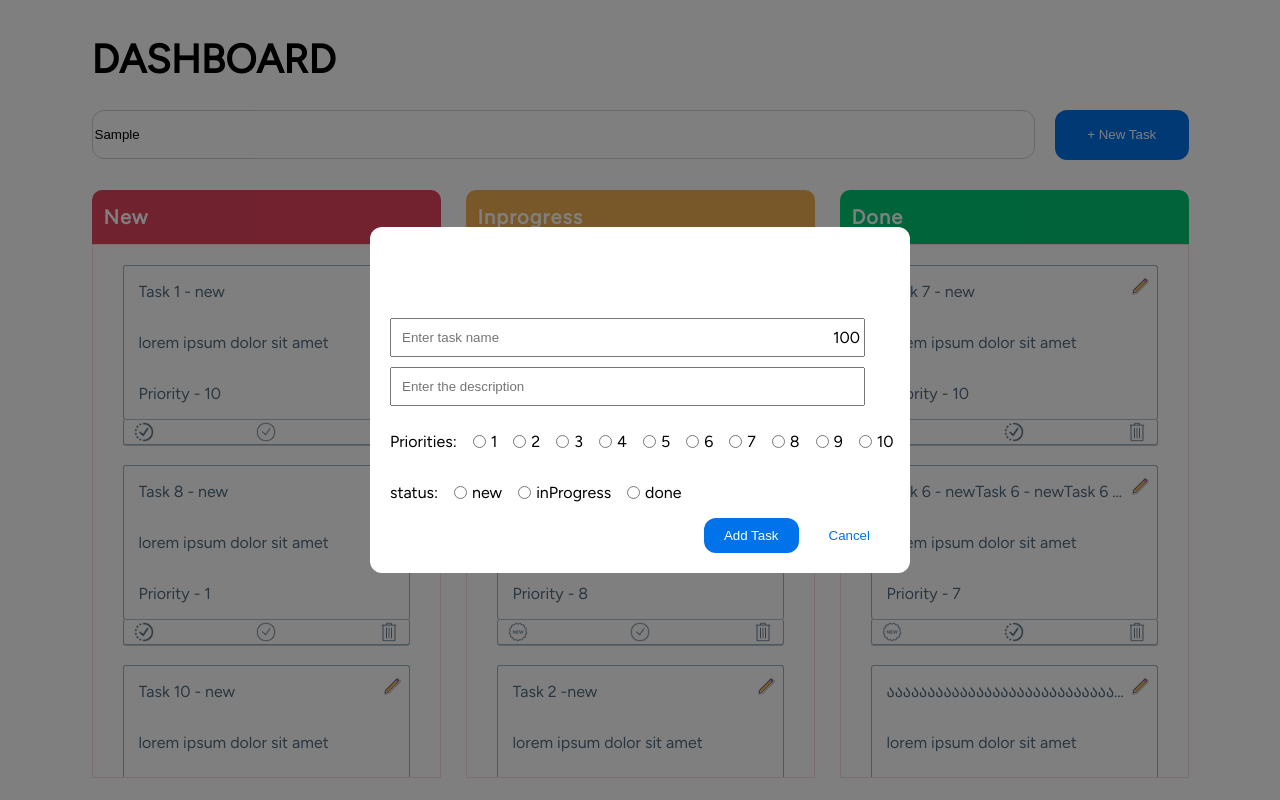
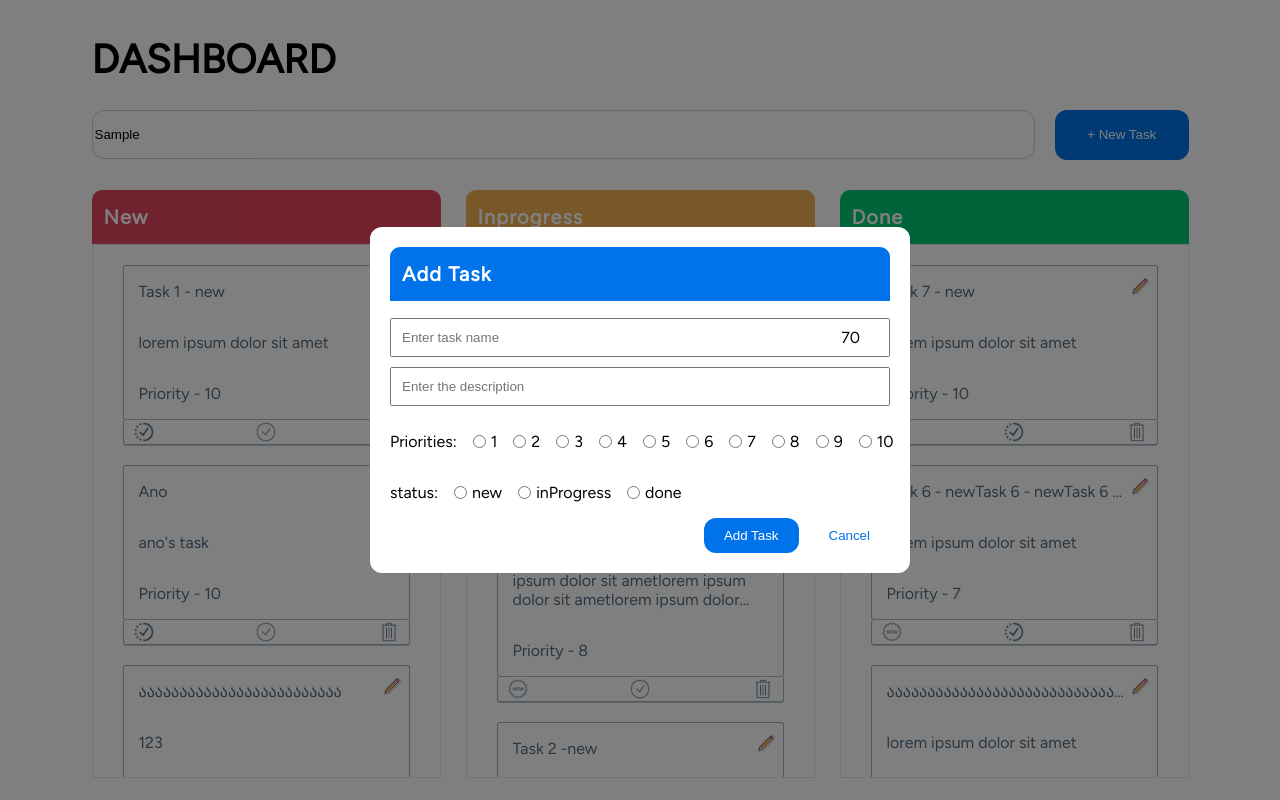
Before and after one commit to anadiradze/toDoApp, an Angular app: page / in a window 1280 px wide. Both pictures are taken after typing "Sample" into the empty fields and a click on the button "+ New Task". Built offline with nearby package versions, Linux system fonts and the light colour scheme; data requests are answered from the project's data file.

Commit message:
feat: if description is more than 3 lines apply ellipsis

```diff
--- a/db.json
+++ b/db.json
@@ -160,6 +160,27 @@
       "priority": 5,
       "id": 23,
       "description": "lorem ipsum dolor sit amet"
+    },
+    {
+      "title": "Ano",
+      "status": "new",
+      "priority": 10,
+      "description": "ano's task",
+      "id": 24
+    },
+    {
+      "title": "ააააააააააააააააააააააააა",
+      "status": "new",
+      "priority": 10,
+      "description": "123",
+      "id": 25
+    },
+    {
+      "title": "ანჩიტო",
+      "status": "new",
+      "priority": 10,
+      "description": "",
+      "id": 26
     }
   ]
 }
--- a/src/app/components/modal/modal.component.css
+++ b/src/app/components/modal/modal.component.css
@@ -24,14 +24,13 @@ h2 {
 }
 
 input {
-  width: 95%;
+  width: 100%;
   padding: 10px;
   margin-bottom: 10px;
+  outline: none;
   padding-right: 50px;
   box-sizing: border-box;
-  outline: none;
 }
-
 
 .modal-buttons {
   display: flex;
@@ -83,3 +82,9 @@ button:last-child {
 input.error + .char-control {
   color: red;
 }
+.list-title-white {
+  color: white;
+}
+.list-title-black {
+  color: black;
+}
--- a/src/app/components/modal/modal.component.html
+++ b/src/app/components/modal/modal.component.html
@@ -6,19 +6,20 @@
         redTitleBackground: taskToEdit.status === newStatusEnum,
         yellowTitleBackground: taskToEdit.status === inProgressStatusEnum,
         greenTitleBackground: taskToEdit.status === doneStatusEnum,
+        blueTitleBackground: !editModeisOn
       }"
     >
       {{ editModeisOn ? "Edit Task" : "Add Task" }}
     </h2>
     <div [formGroup]="modalForm" class="title-input">
       <input
-        [ngClass]="nameControl.value.length > 100 ? 'error' : ''"
+        [ngClass]="nameControl.value.length > maxNumOfCharacters ? 'error' : ''"
         type="text"
         placeholder="Enter task name"
         [formControl]="nameControl"
       />
       <span class="char-control">
-        {{ 100 - nameControl.value.length }}
+        {{ maxNumOfCharacters - nameControl.value.length }}
       </span>
       <input
         type="text"
@@ -55,7 +56,11 @@
         <button *ngIf="!editModeisOn" (click)="addTask()">
           {{ "Add Task" }}
         </button>
-        <button *ngIf="editModeisOn" (click)="updateTask()" [disabled]="!modalForm.valid">
+        <button
+          *ngIf="editModeisOn"
+          (click)="updateTask()"
+          [disabled]="!modalForm.valid"
+        >
           {{ "Save changes" }}
         </button>
         <button (click)="closeModal()">Cancel</button>
--- a/src/app/components/modal/modal.component.ts
+++ b/src/app/components/modal/modal.component.ts
@@ -16,7 +16,7 @@ export class ModalComponent implements OnInit, OnDestroy {
   destroy$: Subject<boolean> = new Subject<boolean>();
   modalForm!: FormGroup;
   editModeisOn = this.modalService.editModeisOn;
-
+  maxNumOfCharacters: number = 70;
   //priorities
   priorities: number[] = [1, 2, 3, 4, 5, 6, 7, 8, 9, 10];
   statuses: TaskItems[] = [TaskItems.New, TaskItems.InProgress, TaskItems.Done];
@@ -36,7 +36,10 @@ export class ModalComponent implements OnInit, OnDestroy {
 
   initModalForm() {
     this.modalForm = new FormGroup({
-      name: new FormControl(this.taskToEdit?.title, [Validators.required, Validators.maxLength(100)]),
+      name: new FormControl(this.taskToEdit?.title, [
+        Validators.required,
+        Validators.maxLength(100),
+      ]),
       priority: new FormControl(this.taskToEdit?.priority),
       status: new FormControl(this.taskToEdit?.status),
       description: new FormControl(this.taskToEdit?.description),
@@ -69,8 +72,8 @@ export class ModalComponent implements OnInit, OnDestroy {
       .pipe(takeUntil(this.destroy$))
       .subscribe(() => {
         this.httpService.refreshData = true;
+        this.modalService.closeModal();
       });
-    this.modalService.closeModal();
   }
 
   // update task when user edits the task
--- a/src/app/shared/components/list-item/list-item.component.css
+++ b/src/app/shared/components/list-item/list-item.component.css
@@ -32,11 +32,18 @@
 .taskTitle {
   cursor: pointer;
 }
-.ellipsis {
-/*   max-width: 50ch;
- */  white-space: nowrap;
+.ellipsis-title {
+  max-width: 70ch;
+  white-space: nowrap;
   overflow: hidden;
   text-overflow: ellipsis;
+}
+.ellipsis-descriprion {
+  display: -webkit-box;
+  -webkit-line-clamp: 3;
+  -webkit-box-orient: vertical;
+  text-overflow: ellipsis;
+  overflow: hidden;
 }
 .showAllText {
   word-wrap: break-word;
--- a/src/app/shared/components/list-item/list-item.component.html
+++ b/src/app/shared/components/list-item/list-item.component.html
@@ -4,14 +4,14 @@
       <div class="card-content">
         <p
           class="taskTitle"
-          [class.ellipsis]="ellipsis"
+          [class.ellipsis-title]="ellipsis"
           [class.showAllText]="!ellipsis"
           (click)="toggleEllipsisClass()"
         >
           {{ taskItem.title }}
         </p>
         <p
-          [class.ellipsis]="ellipsis"
+          [class.ellipsis-descriprion]="ellipsis"
           [class.showAllText]="!ellipsis"
           (click)="toggleEllipsisClass()"
         >
--- a/src/styles.css
+++ b/src/styles.css
@@ -29,6 +29,9 @@ body {
 .greenTitleBackground {
   background-color: rgb(0, 200, 117);
 }
+.blueTitleBackground {
+  background-color: #0073ea;
+}
 .list-title {
   font-weight: bold;
   color: white;
```
